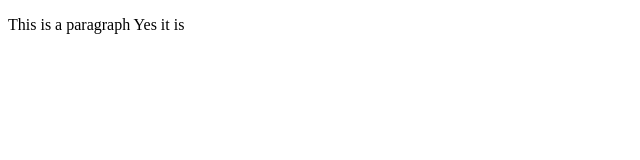
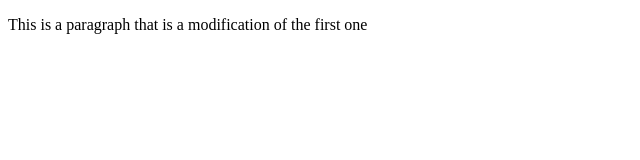
Before and after one commit to rachaouldbabaali/git-collab-g3, a plain HTML site: page index.html in a window 1280 px wide. Shown: the whole page, without its empty margins (0-640 px from the left). Drawn offline with Linux system fonts and the light colour scheme.

Commit message:
modif test

```diff
--- a/index.html
+++ b/index.html
@@ -7,7 +7,7 @@
   </head>
   <body>
     <p>This is a paragraph
-        Yes it is
+        that is a modification of the first one
     </p>
   </body>
 </html>
```
